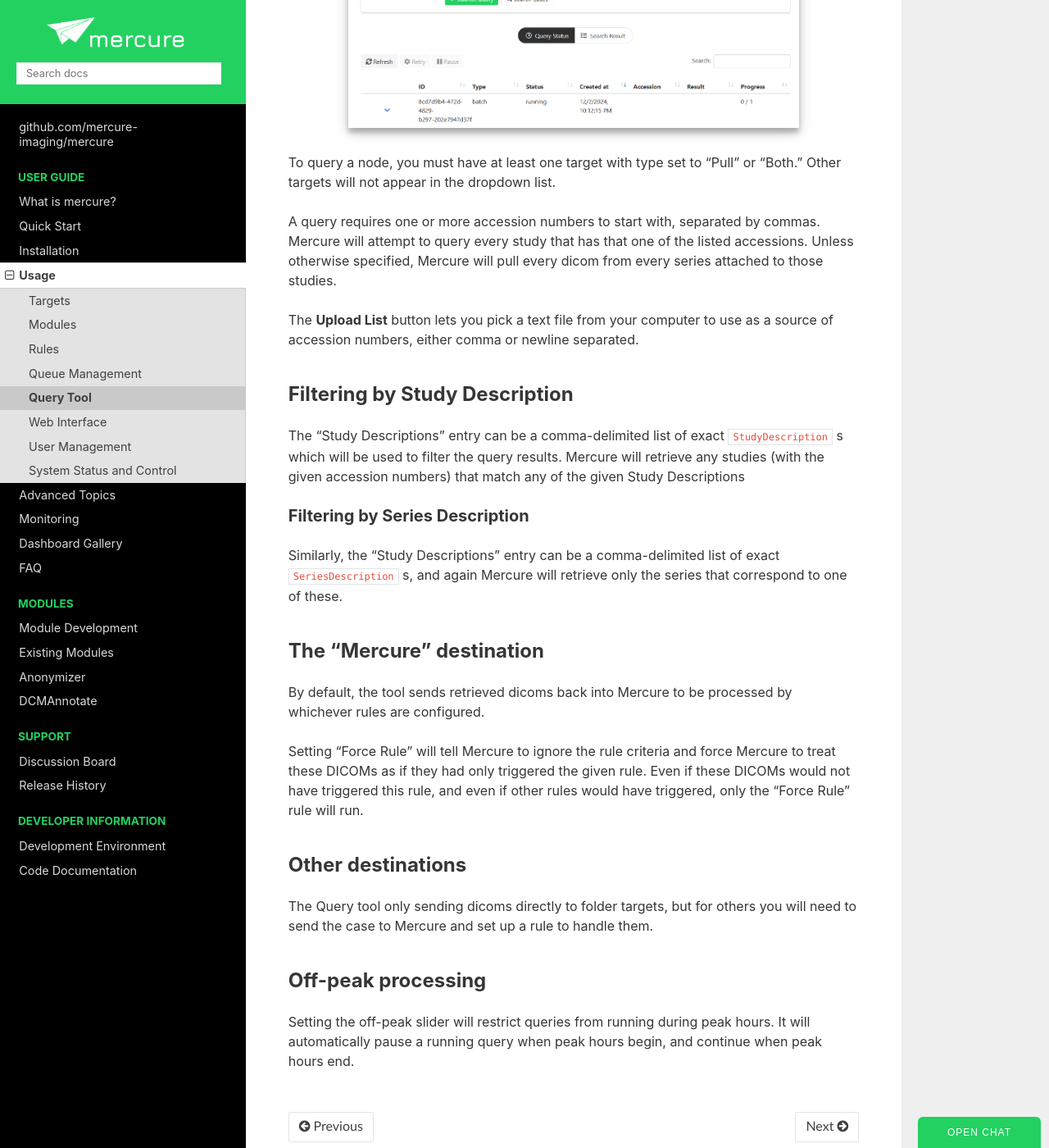
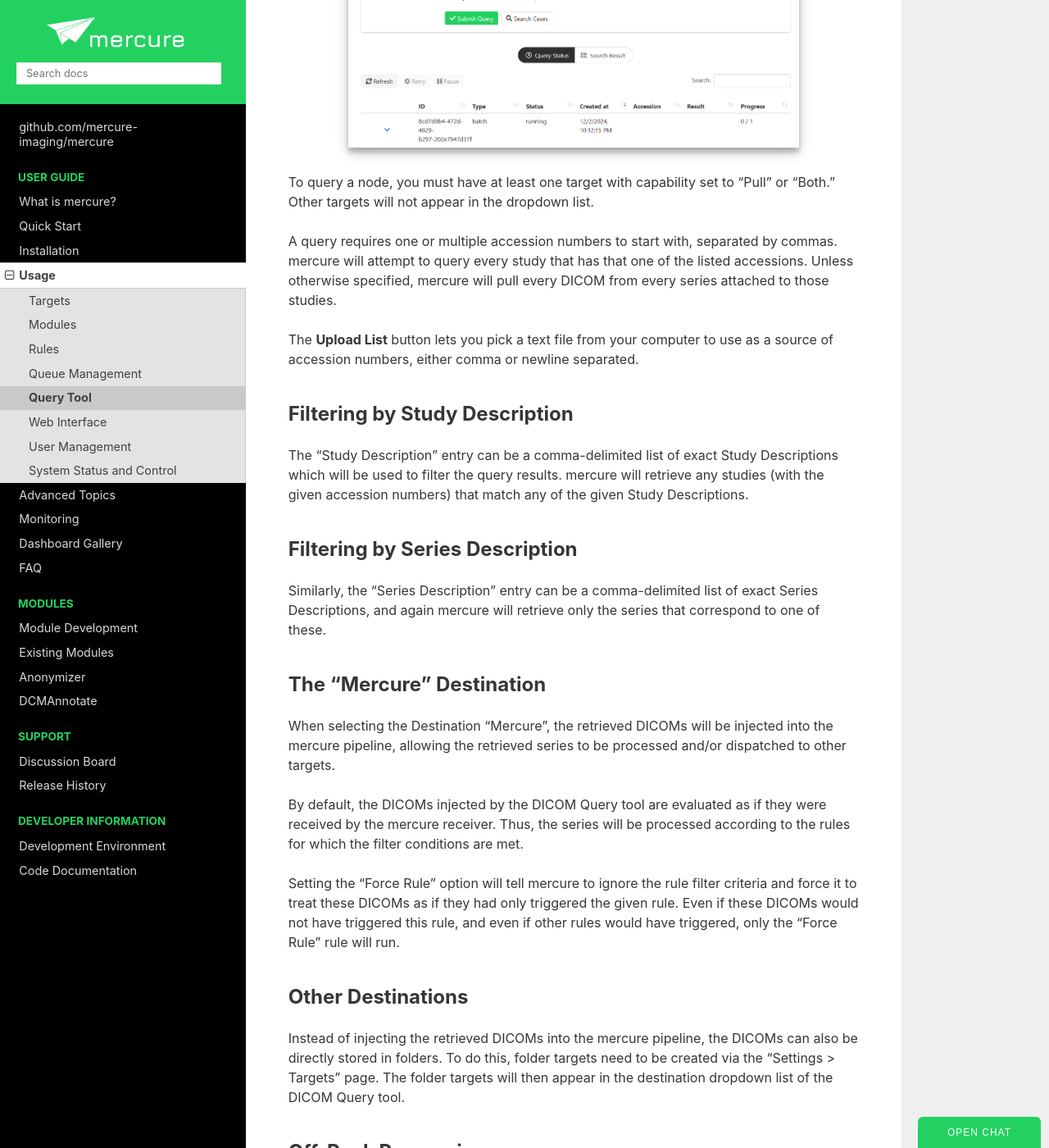
Before and after one commit to mercure-imaging/mercure, a Sphinx documentation site: the page built from docs/usage/query.rst, in a window 1280 px wide and 1400 px high, scrolled down 538 px. Shown: the whole window at 82% size. Built offline with Sphinx 7.4.7 and the Read the Docs theme 3.1.0, drawn with Linux system fonts in a browser that asks for light colours; some of the changed text lies outside the part shown.

Commit message:
Updated docs.

```diff
--- a/docs/conf.py
+++ b/docs/conf.py
@@ -9,7 +9,7 @@
 # -- Project information -----------------------------------------------------
 
 project = 'mercure'
-copyright = '2019-2024 The "mercure" authors and contributors'
+copyright = '2019-2025 The "mercure" authors and contributors'
 author = ''
 def read_version() -> str:
     current_version = "0.0.0"
--- a/docs/usage/query.rst
+++ b/docs/usage/query.rst
@@ -1,41 +1,43 @@
 Query Tool
 ==========
 
-Mercure Query enables pulling series and studies from various servers. It is an alternative to the "push" workflows that the Mercure receiver enables.
+The DICOM Query tool enables pulling series and studies from DICOM and DICOMweb (WADO) servers. It is an alternative to the standard "push" workflow that the mercure Receiver enables.
 
 .. image:: /images/ui/query.png
    :width: 550px
    :align: center
    :class: border
 
-To query a node, you must have at least one target with type set to "Pull" or "Both." Other targets will not appear in the dropdown list.
+To query a node, you must have at least one target with capability set to "Pull" or "Both." Other targets will not appear in the dropdown list.
 
-A query requires one or more accession numbers to start with, separated by commas. Mercure will attempt to query every study that has that one of the listed accessions. Unless otherwise specified, Mercure will pull every dicom from every series attached to those studies.
+A query requires one or multiple accession numbers to start with, separated by commas. mercure will attempt to query every study that has that one of the listed accessions. Unless otherwise specified, mercure will pull every DICOM from every series attached to those studies.
 
 The **Upload List** button lets you pick a text file from your computer to use as a source of accession numbers, either comma or newline separated.
 
 Filtering by Study Description
 ------------------------------
-The "Study Descriptions" entry can be a comma-delimited list of exact ``StudyDescription`` s which will be used to filter the query results. Mercure will retrieve any studies (with the given accession numbers) that match any of the given Study Descriptions
+The "Study Description" entry can be a comma-delimited list of exact Study Descriptions which will be used to filter the query results. mercure will retrieve any studies (with the given accession numbers) that match any of the given Study Descriptions.
 
 Filtering by Series Description
-~~~~~~~~~~~~~~~~~~~~~~~~~~~~~~~
+-------------------------------
 
-Similarly, the "Study Descriptions" entry can be a comma-delimited list of exact ``SeriesDescription`` s, and again Mercure will retrieve only the series that correspond to one of these.
+Similarly, the "Series Description" entry can be a comma-delimited list of exact Series Descriptions, and again mercure will retrieve only the series that correspond to one of these.
 
-The "Mercure" destination
+The "Mercure" Destination
 -------------------------
 
-By default, the tool sends retrieved dicoms back into Mercure to be processed by whichever rules are configured.
+When selecting the Destination "Mercure", the retrieved DICOMs will be injected into the mercure pipeline, allowing the retrieved series to be processed and/or dispatched to other targets.
 
-Setting "Force Rule" will tell Mercure to ignore the rule criteria and force Mercure to treat these DICOMs as if they had only triggered the given rule. Even if these DICOMs would not have triggered this rule, and even if other rules would have triggered, only the "Force Rule" rule will run.
+By default, the DICOMs injected by the DICOM Query tool are evaluated as if they were received by the mercure receiver. Thus, the series will be processed according to the rules for which the filter conditions are met.
 
-Other destinations
+Setting the "Force Rule" option will tell mercure to ignore the rule filter criteria and force it to treat these DICOMs as if they had only triggered the given rule. Even if these DICOMs would not have triggered this rule, and even if other rules would have triggered, only the "Force Rule" rule will run.
+
+Other Destinations
+------------------
+
+Instead of injecting the retrieved DICOMs into the mercure pipeline, the DICOMs can also be directly stored in folders. To do this, folder targets need to be created via the "Settings > Targets" page. The folder targets will then appear in the destination dropdown list of the DICOM Query tool.
+
+Off-Peak Processing
 -------------------
 
-The Query tool only sending dicoms directly to folder targets, but for others you will need to send the case to Mercure and set up a rule to handle them.
-
-Off-peak processing
--------------------
-
-Setting the off-peak slider will restrict queries from running during peak hours. It will automatically pause a running query when peak hours begin, and continue when peak hours end.
+Selecting the "Off-Peak" option will restrict queries from running during peak working hours. It will automatically pause a running query when peak hours begin, and continue when peak hours end.
```
Also changed, not shown: docs/usage/modules.rst (+7 -3 lines), docs/usage/targets.rst (+27 -10 lines).
